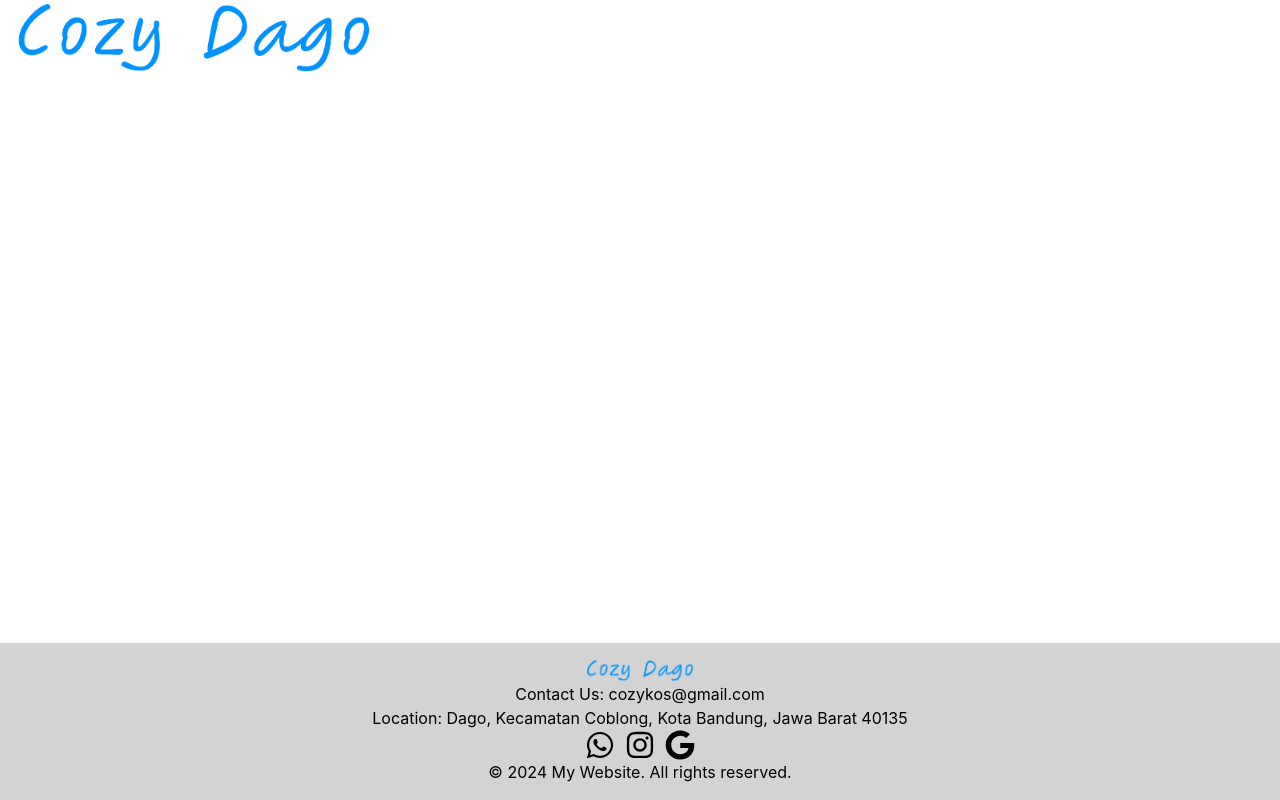
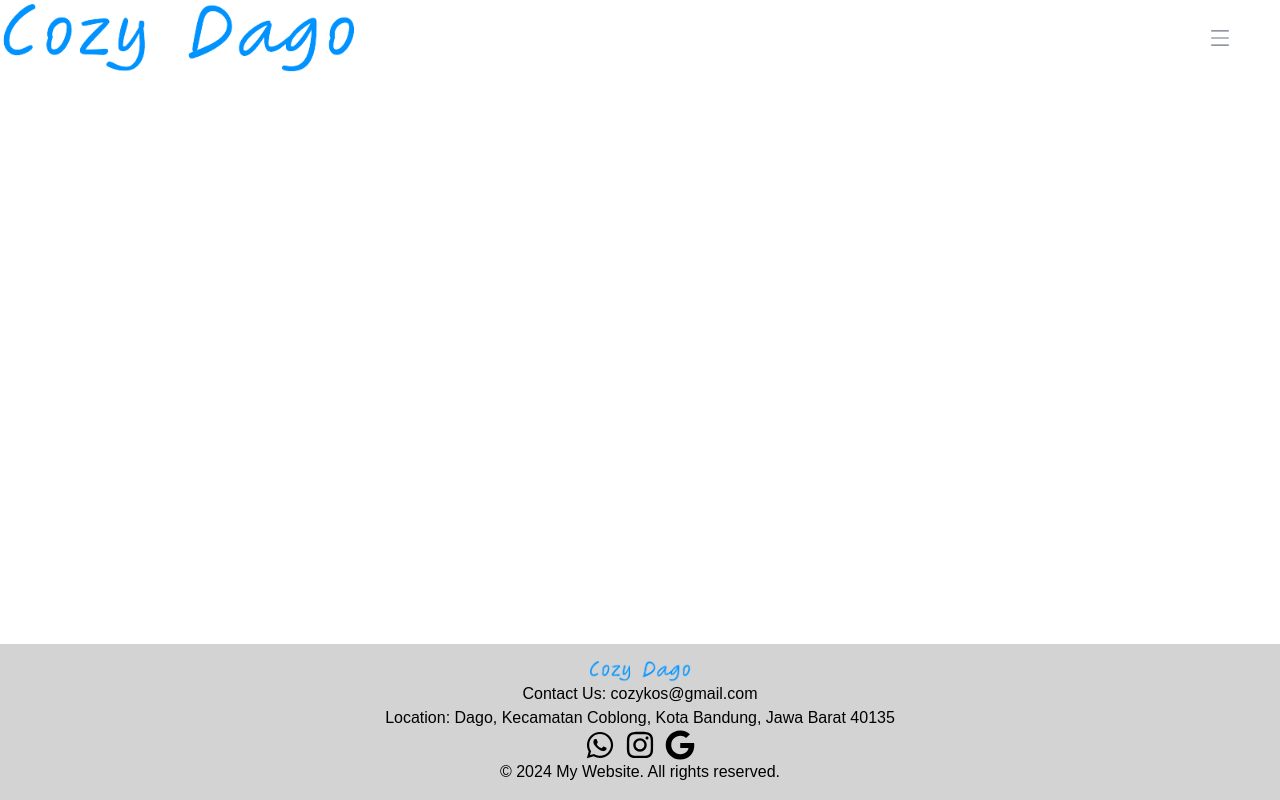
Before and after one commit to yoshibeside/kosmemorialview, a React (Create React App) app in the folder frontend/my-app/: page / in a window 1280 px wide. Built offline with nearby package versions, Linux system fonts and the light colour scheme; the HTML template or start-up script is replaced by a standard one.

Commit message:
feat: navbar

```diff
--- a/frontend/my-app/src/App.css
+++ b/frontend/my-app/src/App.css
@@ -40,3 +40,7 @@
     transform: rotate(360deg);
   }
 }
+
+* {
+  font-family: Arial, Helvetica, sans-serif ;
+}
--- a/frontend/my-app/src/components/footer.tsx
+++ b/frontend/my-app/src/components/footer.tsx
@@ -10,10 +10,6 @@ function Footer () {
         instagram: 'your-instagram-url',
         google: 'your-google-url',
        };
-
-    const toggleFuntion = () => {
-
-    }
 
     return (
       <footer className="footer-bottom" style={{ backgroundColor: '#d3d3d3', padding: '1rem' }}>
--- a/frontend/my-app/src/components/navbar.tsx
+++ b/frontend/my-app/src/components/navbar.tsx
@@ -1,23 +1,98 @@
-
-import "./styles/navbar.css"
+import React, { useState } from 'react';
+import './styles/navbar.css';
 
 function Navbar() {
-    return (<>
+  const [show, setShow] = useState(false);
+
+  const toggleMenu = () => {
+    setShow(!show);
+  };
+
+  return (
+    <>
+    <div className="relative ">
       <div className="navbar">
-            <div className="navbar-container container">
-                <div className="navbar-brand">
         <a href="/">
-                        <img className="img-fluid" src="../../../../logo_dago_kos.png" width="358" height="100" alt="Dago Student Living"/>
+          <img
+            className="img-fluid"
+            src="../../../../logo_dago_kos.png"
+            width="358"
+            height="100"
+            alt="Dago Student Living"
+          />
         </a>
-                </div>
 
-                <button className="navbar-toggler" type="button" aria-controls="navbar-collapse" aria-label="Toggle Navigation">
-            <span className="navbar-toggler-icon"></span>
+        <nav>
+          <button
+            onClick={toggleMenu}
+            type="button"
+            className="flex items-center justify-center mr-10 w-10 h-10 text-xl text-gray-500 hover:bg-gray-100 focus:outline-none focus:ring-2 focus:ring-gray-200 dark:text-gray-400 dark:hover:bg-gray-700 dark:focus:ring-gray-600"
+          >
+            <span className="sr-only  ">Open main menu</span>
+            {show ? (
+                <button className="hover:bg-gray-100" style={{zIndex:100}}>X</button>
+                ) : (
+                    <svg
+                    className="w-5 h-5"
+                    aria-hidden="true"
+                    xmlns="http://www.w3.org/2000/svg"
+                    fill="none"
+                    viewBox="0 0 17 14"
+                  >
+                    <path stroke="currentColor" d="M1 1h15M1 7h15M1 13h15" />
+                  </svg>
+                )}
+
           </button>
 
+          <div
+                className={`${
+                show ? 'translate-x-0' : 'translate-x-full'
+                } transform transition-transform duration-300 ease-in-out fixed inset-y-0 right-0 w-64 bg-opacity-10 bg-blue-100 z-50`}
+            >
+
+            <ul className='mt-16'>
+              <li>
+                <a
+                  href="/"
+                  className="menu-option select-menu text-white bg-blue-700 rounded dark:bg-blue-600"
+                  aria-current="page"
+                >
+                  Home
+                </a>
+              </li>
+              <li>
+                <a
+                  href="/"
+                  className="menu-option text-gray-900 rounded hover:bg-gray-100 dark:text-gray-400 dark:hover:bg-gray-700 dark:hover:text-white"
+                >
+                  Ameneties
+                </a>
+              </li>
+              <li>
+                <a
+                  href="/"
+                  className="menu-option text-gray-900 rounded hover:bg-gray-100 dark:text-gray-400 md:dark:hover:text-white dark:hover:bg-gray-700 dark:hover:text-white"
+                >
+                  Floor Plan
+                </a>
+              </li>
+              <li>
+                <a
+                  href="/"
+                  className="menu-option text-gray-900 rounded hover:bg-gray-100 dark:text-gray-400 dark:hover:bg-gray-700 dark:hover:text-white"
+                >
+                  Contact
+                </a>
+              </li>
+            </ul>
+          </div>
+        </nav>
       </div>
     </div>
-    </>)
+    </>
+
+  );
 }
 
 export default Navbar;
--- a/frontend/my-app/src/components/styles/navbar.css
+++ b/frontend/my-app/src/components/styles/navbar.css
@@ -86,3 +86,16 @@
     -moz-transform:scaleX(-1);
     transform:scaleX(-1);
 }
+
+.menu-option {
+    display: block;
+    padding-top: 0.5rem;
+    padding-bottom: 0.5rem;
+    padding-left: 0.75rem/* 12px */;
+    padding-right: 0.75rem/* 12px */;
+}
+
+.menu-option.selected-menu {
+    --tw-bg-opacity: 1;
+    background-color: rgb(29 78 216 / var(--tw-bg-opacity));
+}
```
Lines whose indentation alone changed are shown as unchanged.
